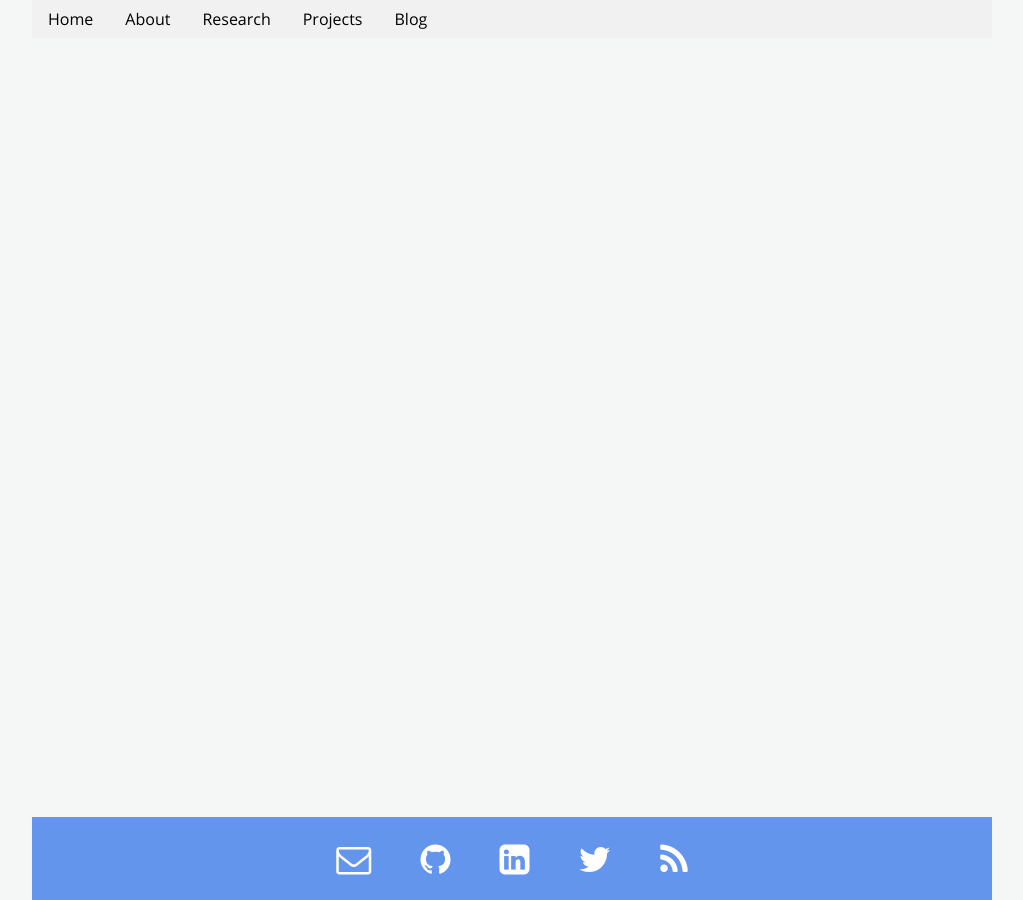
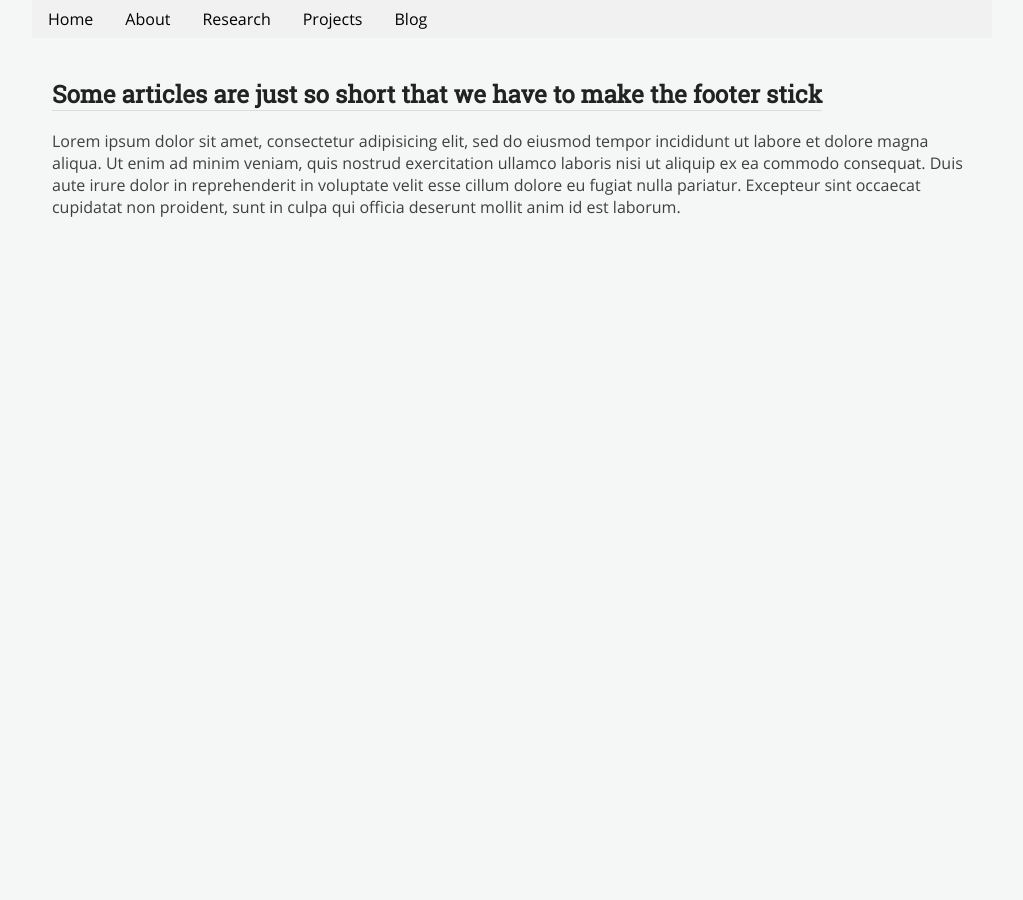
Before and after one commit to rjkilpatrick/rjkilpatrick.uk, a Jekyll site: the page built from blog.html, in a window 1280 px wide. Shown: the whole page, without its empty margins (128-1151 px from the left). Built offline with Jekyll 4.4.1, drawn with Linux system fonts in a browser that asks for light colours.

```diff
--- a/_includes/head.html
+++ b/_includes/head.html
@@ -1,11 +1,11 @@
 <meta charset="utf-8" />
-<title>{{page.title}} &ndash; {{ site.title }}</title>
+<title>{%- if page.title -%}{{ page.title }} &ndash; {%- endif -%}{{ site.title }}</title>
 <link rel="stylesheet" type="text/css" href="/assets/css/common.css">
 <meta name="viewport" content="width=device-width, initial-scale=1">
 <link rel="stylesheet" href="https://cdnjs.cloudflare.com/ajax/libs/font-awesome/4.7.0/css/font-awesome.min.css">
 {%- if page.mathjax -%}
-  {% include mathJax.html %}
+{% include mathJax.html %}
 {%- endif -%}
 {% for sheet in page.css %}
-  <link rel="stylesheet" href="/assets/css/{{ sheet }}">
+<link rel="stylesheet" href="/assets/css/{{ sheet }}">
 {% endfor %}
--- a/_layouts/default.html
+++ b/_layouts/default.html
@@ -13,10 +13,11 @@
   <main aria-label="Content">
     {{ content }}
   </main>
-
+  {% if page.footer %}
   <footer id="main-footer">
     {%- include social.html -%}
   </footer>
+  {% endif %}
 </body>
 
 </html>
--- /dev/null
+++ b/_layouts/page.html
@@ -0,0 +1,5 @@
+---
+layout: default
+footer: true
+---
+{{ content }}
--- /dev/null
+++ b/_posts/2016-05-19-super-short-article.md
@@ -0,0 +1,12 @@
+---
+layout: post
+title: "Some articles are just so short that we have to make the footer stick"
+categories: [misc]
+tags: [hot, summer]
+author: John Kilpatrick
+excerpt_seperator: <!--more-->
+---
+
+Lorem ipsum dolor sit amet, consectetur adipisicing elit, sed do eiusmod tempor incididunt ut labore et dolore magna aliqua.
+<!--more-->
+Ut enim ad minim veniam, quis nostrud exercitation ullamco laboris nisi ut aliquip ex ea commodo consequat. Duis aute irure dolor in reprehenderit in voluptate velit esse cillum dolore eu fugiat nulla pariatur. Excepteur sint occaecat cupidatat non proident, sunt in culpa qui officia deserunt mollit anim id est laborum.
--- a/blog.html
+++ b/blog.html
@@ -1,6 +1,7 @@
 ---
 layout: default
 title: "Blog"
+excerpt_separator: "<!--more-->"
 ---
 {%- if site.posts.size > 0 -%}
 {%- for post in site.posts -%}
@@ -9,7 +10,7 @@ title: "Blog"
     <h2><a href="{{ post.url }}">{{ post.title }}</a></h2>
   </header>
   <p>
-    {{ post.excerpt }}
+    {{ post.excerpt | strip_html }}
   </p>
 </article>
 {%- endfor -%}
```
Also changed, not shown: _layouts/post.html (+7 -10 lines), index.md (+2 -2 lines), 1 other file.
